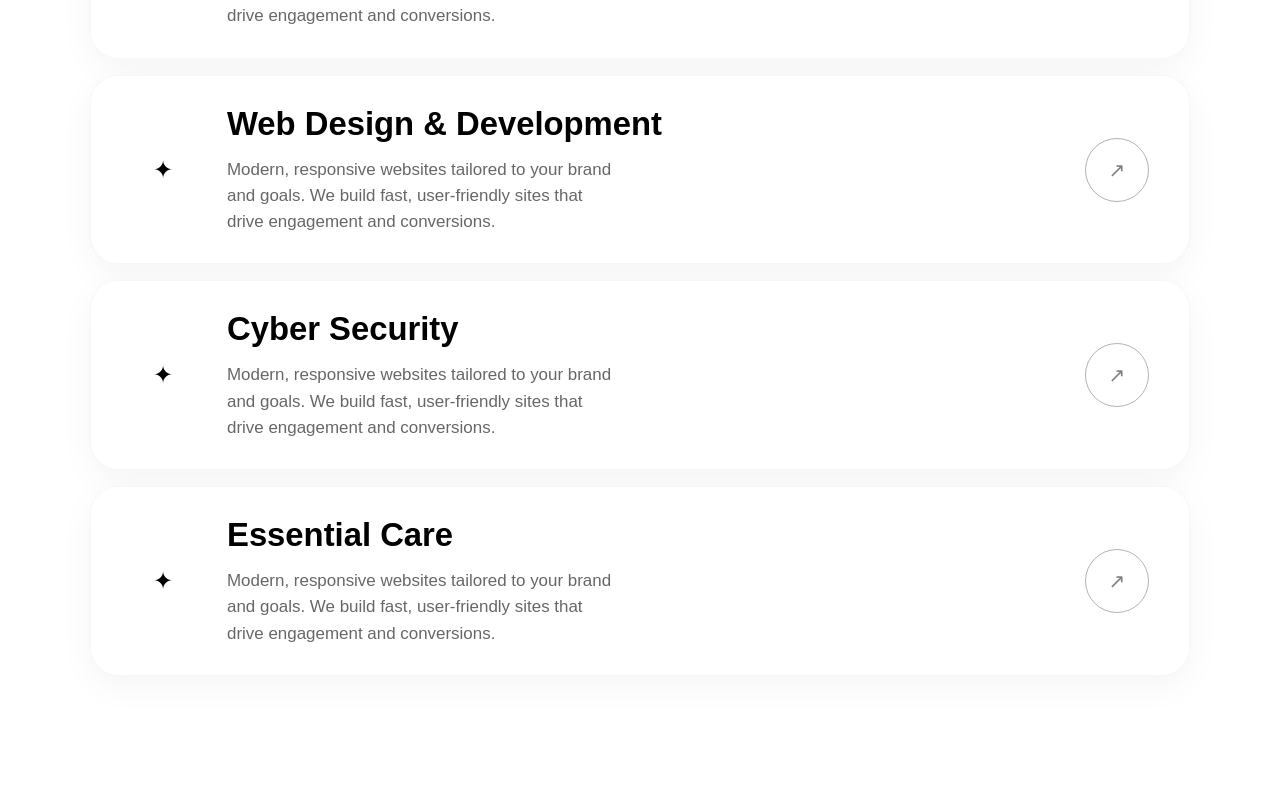
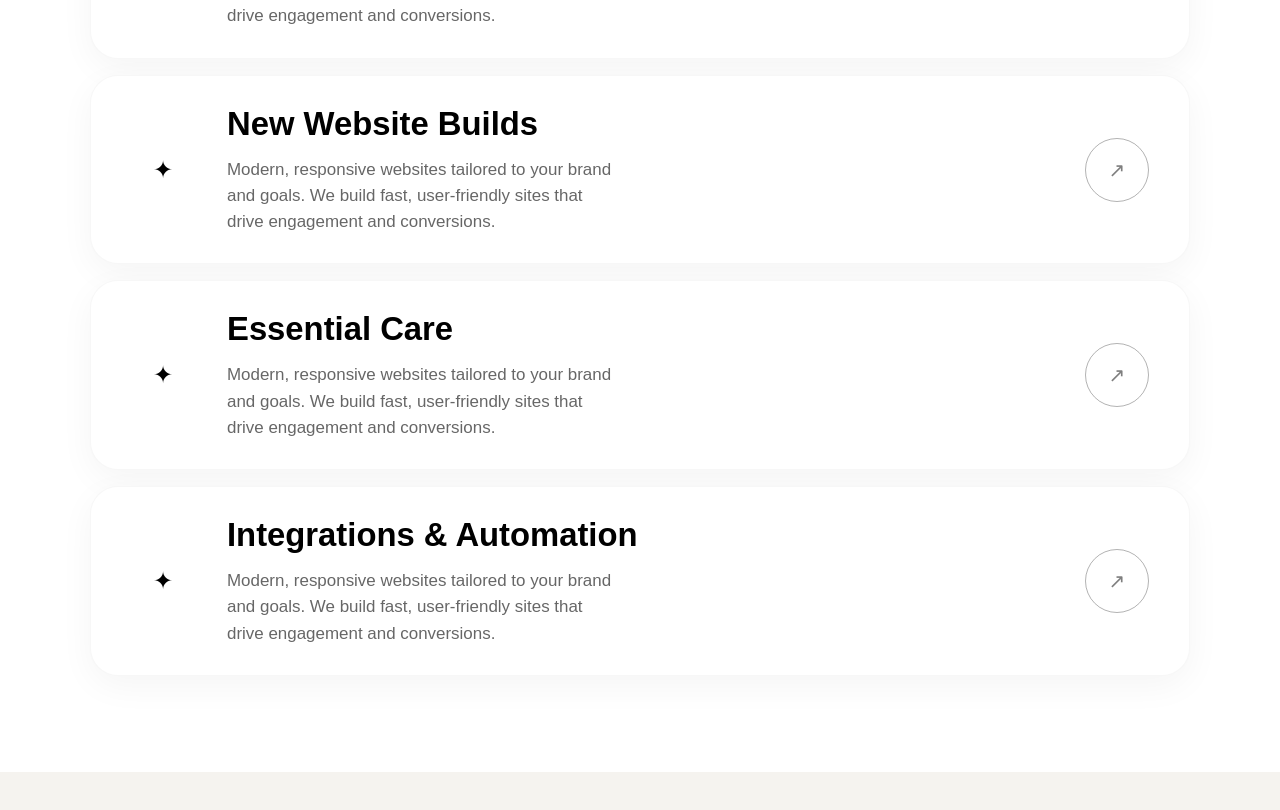
Before and after one commit to jono-au/applify, a Next.js app: page / in a window 1280 px wide. Shown: the part 1297-2107 px from the top of the page. Before the commit the page ends 2069 px from the top, so only its background shows below. Built offline with nearby package versions, Linux system fonts and the light colour scheme.

Commit message:
add portfolio section

```diff
--- a/app/page.tsx
+++ b/app/page.tsx
@@ -1,11 +1,13 @@
 import Hero from "@/components/home/Hero";
 import Services from "@/components/home/Services";
+import Portfolio from "@/components/home/Portfolio";
 
 export default function Page() {
   return (
     <main>
       <Hero />
       <Services />
+      <Portfolio />
     </main>
   );
 }
--- a/components/home/Portfolio.tsx
+++ b/components/home/Portfolio.tsx
@@ -0,0 +1,52 @@
+import PortfolioCard from "@/components/ui/PortfolioCard";
+import {
+  portfolioLeftItems,
+  portfolioRightItems,
+} from "@/data/portfolio-items";
+
+export default function PortfolioSection() {
+  return (
+    <section className="bg-[#f5f3ef] py-20 sm:py-24 lg:py-28">
+      <div className="mx-auto max-w-7xl px-6 sm:px-8 lg:px-10">
+        <div className="grid gap-10 lg:grid-cols-12 lg:items-start">
+          <div className="lg:col-span-7">
+            <p className="mb-5 text-sm font-semibold uppercase tracking-[0.18em] text-neutral-600">
+              Digital Showcase
+            </p>
+
+            <h2 className="max-w-4xl text-4xl font-semibold leading-[1.05] tracking-tight text-neutral-950 sm:text-5xl lg:text-6xl">
+              Our{" "}
+              <span className="relative inline-block">
+                <span className="relative z-10">Portfolio</span>
+                <span className="absolute bottom-[0.18em] left-0 z-0 h-[0.28em] w-full rounded-sm bg-[#ffb846]" />
+              </span>{" "}
+              of Expert Digital Solutions
+            </h2>
+          </div>
+
+          <div className="lg:col-span-5 lg:pl-8">
+            <p className="max-w-md text-base leading-8 text-neutral-600 sm:text-lg">
+              Explore our curated portfolio showcasing innovative digital
+              solutions. See how we bring creativity and technology together to
+              drive success.
+            </p>
+          </div>
+        </div>
+
+        <div className="mt-16 grid gap-x-8 gap-y-14 md:grid-cols-2 lg:mt-20 lg:gap-x-10">
+          <div className="space-y-14 lg:space-y-20">
+            {portfolioLeftItems.map((item) => (
+              <PortfolioCard key={item.title} {...item} />
+            ))}
+          </div>
+
+          <div className="space-y-14 md:-mt-16 lg:-mt-24 lg:space-y-20">
+            {portfolioRightItems.map((item) => (
+              <PortfolioCard key={item.title} {...item} />
+            ))}
+          </div>
+        </div>
+      </div>
+    </section>
+  );
+}
--- a/components/home/Services.tsx
+++ b/components/home/Services.tsx
@@ -3,25 +3,25 @@ import Container from "@/components/ui/Container";
 
 const services = [
   {
-    title: "Web builds",
+    title: "Website Renovations",
     description:
       "Modern, responsive websites tailored to your brand and goals. We build fast, user-friendly sites that drive engagement and conversions.",
     href: "/services",
   },
   {
-    title: "Web Design & Development",
-    description:
-      "Modern, responsive websites tailored to your brand and goals. We build fast, user-friendly sites that drive engagement and conversions.",
-    href: "/services",
-  },
-  {
-    title: "Cyber Security",
+    title: "New Website Builds",
     description:
       "Modern, responsive websites tailored to your brand and goals. We build fast, user-friendly sites that drive engagement and conversions.",
     href: "/services",
   },
   {
     title: "Essential Care",
+    description:
+      "Modern, responsive websites tailored to your brand and goals. We build fast, user-friendly sites that drive engagement and conversions.",
+    href: "/services",
+  },
+  {
+    title: "Integrations & Automation",
     description:
       "Modern, responsive websites tailored to your brand and goals. We build fast, user-friendly sites that drive engagement and conversions.",
     href: "/services",
--- /dev/null
+++ b/components/ui/PortfolioCard.tsx
@@ -0,0 +1,80 @@
+import Image from "next/image";
+import Link from "next/link";
+import { ArrowUpRight } from "lucide-react";
+
+type PortfolioCardProps = {
+  title: string;
+  image: string;
+  tags: string[];
+  href: string;
+  wrapperClassName?: string;
+  imageClassName?: string;
+};
+
+function cn(...classes: Array<string | undefined | false | null>) {
+  return classes.filter(Boolean).join(" ");
+}
+
+export default function PortfolioCard({
+  title,
+  image,
+  tags,
+  href,
+  wrapperClassName,
+  imageClassName,
+}: PortfolioCardProps) {
+  return (
+    <article className={cn("group w-full", wrapperClassName)}>
+      <Link href={href} className="block focus:outline-none">
+        <div
+          className={cn(
+            "relative w-full overflow-hidden rounded-[2rem] bg-white shadow-[0_10px_30px_rgba(0,0,0,0.06)] transition duration-300 ease-out group-hover:-translate-y-1 group-hover:shadow-[0_18px_45px_rgba(0,0,0,0.10)]",
+            "aspect-[1.08/0.88]",
+            imageClassName,
+          )}
+        >
+          <Image
+            src={image}
+            alt={title}
+            fill
+            sizes="(max-width: 767px) 100vw, (max-width: 1279px) 50vw, 600px"
+            className="object-cover transition duration-500 ease-out group-hover:scale-[1.03]"
+            priority={false}
+          />
+        </div>
+      </Link>
+
+      <div className="mt-5 flex items-end justify-between gap-4">
+        <div className="min-w-0">
+          <div className="mb-3 flex flex-wrap gap-2">
+            {tags.map((tag) => (
+              <span
+                key={tag}
+                className="rounded-full bg-white px-3 py-1 text-[11px] font-medium text-neutral-700 shadow-[0_2px_10px_rgba(0,0,0,0.04)] ring-1 ring-black/5 sm:text-xs"
+              >
+                {tag}
+              </span>
+            ))}
+          </div>
+
+          <h3 className="text-2xl font-semibold leading-tight tracking-tight text-neutral-950 sm:text-[2rem]">
+            <Link
+              href={href}
+              className="transition-colours hover:text-neutral-700 focus:outline-none"
+            >
+              {title}
+            </Link>
+          </h3>
+        </div>
+
+        <Link
+          href={href}
+          aria-label={`View project: ${title}`}
+          className="flex h-14 w-14 shrink-0 items-center justify-center rounded-full border border-black/15 bg-white text-neutral-900 transition duration-300 hover:-translate-y-0.5 hover:border-applify-amber hover:bg-applify-amber hover:text-white"
+        >
+          <ArrowUpRight className="h-5 w-5" />
+        </Link>
+      </div>
+    </article>
+  );
+}
--- /dev/null
+++ b/data/portfolio-items.ts
@@ -0,0 +1,46 @@
+export type PortfolioItem = {
+  title: string;
+  image: string;
+  tags: string[];
+  href: string;
+  wrapperClassName?: string;
+  imageClassName?: string;
+};
+
+export const portfolioLeftItems: PortfolioItem[] = [
+  {
+    title: "Business Chamber Queensland",
+    image: "/images/portfolio/website-design.jpg",
+    tags: ["Responsive", "Design"],
+    href: "/portfolio/innovative-website-design",
+    wrapperClassName: "md:max-w-[88%]",
+    imageClassName: "aspect-[1.03/0.9]",
+  },
+  {
+    title: "Elemeno",
+    image: "/images/portfolio/toystory.jpeg",
+    tags: ["Dashboard", "UI Design"],
+    href: "/portfolio/smart-dashboard-design",
+    wrapperClassName: "md:max-w-[104%]",
+    imageClassName: "aspect-[1.16/1]",
+  },
+];
+
+export const portfolioRightItems: PortfolioItem[] = [
+  {
+    title: "Minn Kota",
+    image: "/images/portfolio/minnkota.png",
+    tags: ["Logo", "Strategy"],
+    href: "/portfolio/brand-identity-makeover",
+    wrapperClassName: "md:ml-auto md:max-w-[100%]",
+    imageClassName: "aspect-[1.18/0.95]",
+  },
+  {
+    title: "Narangba Timbers",
+    image: "/images/portfolio/narangbatimber.jpg",
+    tags: ["App", "Interface"],
+    href: "/portfolio/custom-mobile-app",
+    wrapperClassName: "md:ml-auto md:max-w-[82%]",
+    imageClassName: "aspect-[1/1]",
+  },
+];
```
